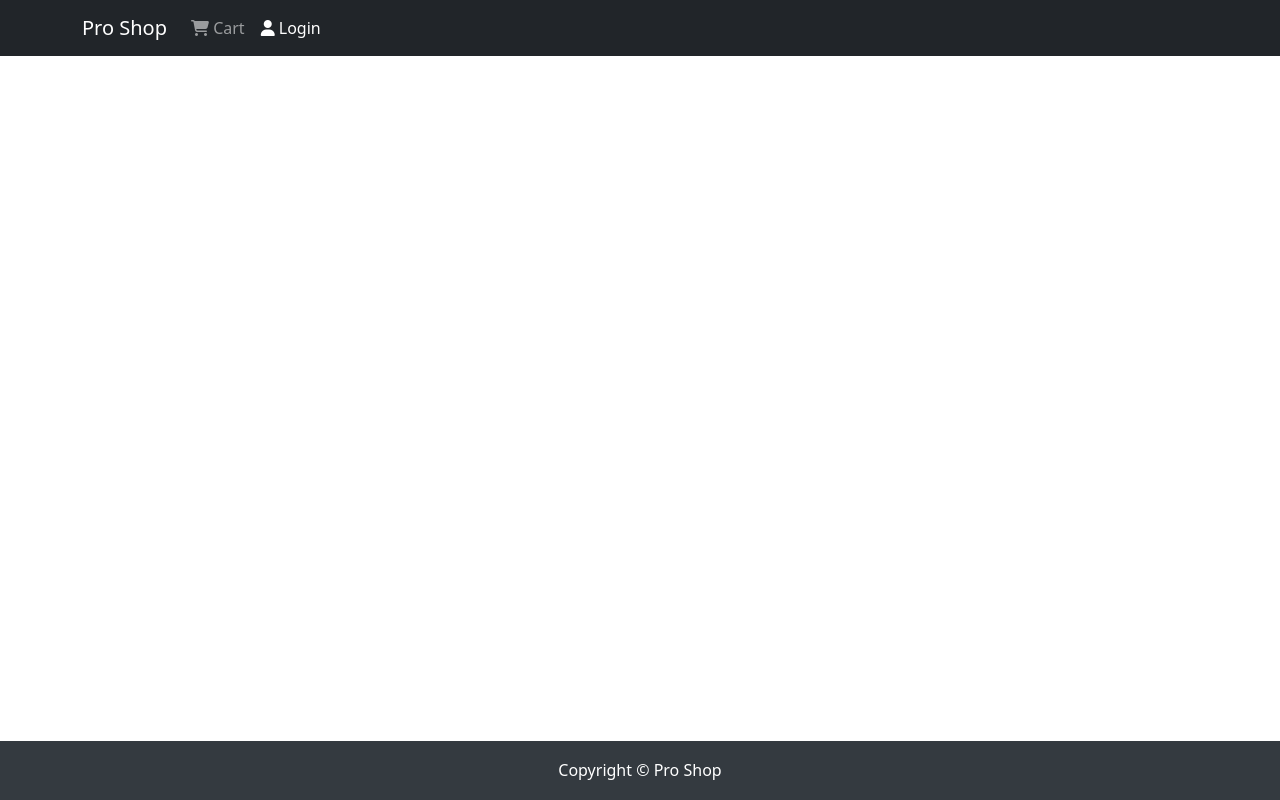
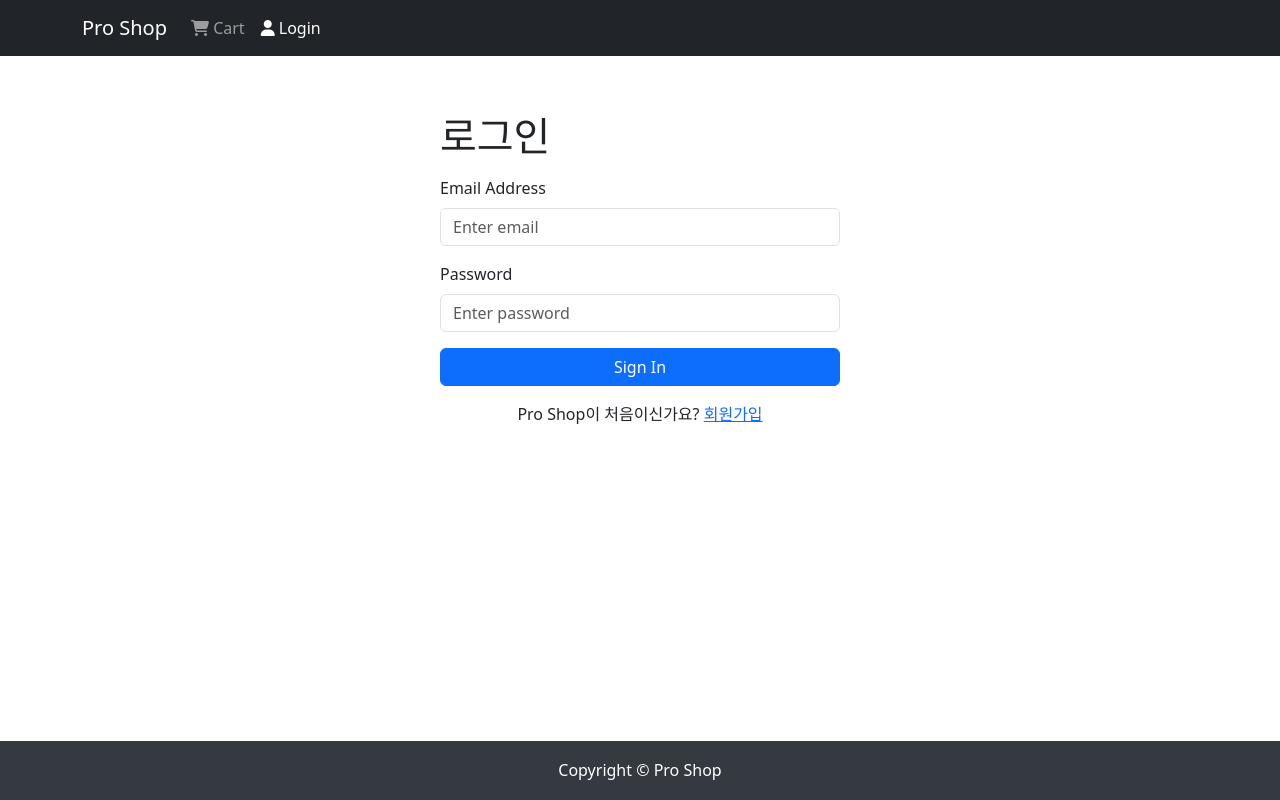
Before and after one commit to myjhye/e-commerce, a React (Create React App) app in the folder client/: page /login in a window 1280 px wide. Built offline with nearby package versions, Linux system fonts and the light colour scheme.

Commit message:
feat: Redux 활용한 로그인/로그아웃 기능 구현

```diff
--- a/client/src/App.js
+++ b/client/src/App.js
@@ -5,6 +5,7 @@ import Footer from './components/Footer';
 import Header from './components/Header';
 import HomeScreen from './screens/HomeScreen'
 import ProductScreen from './screens/ProductScreen';
+import LoginScreen from './screens/LoginScreen';
 
 function App() {
   return (
@@ -16,6 +17,7 @@ function App() {
             <Routes>
               <Route path='/' element={<HomeScreen />} />
               <Route path='/product/:id' element={<ProductScreen />} />
+              <Route path='/login' element={<LoginScreen />} />
             </Routes>
           </Container>
         </main>
--- /dev/null
+++ b/client/src/actions/userActions.js
@@ -0,0 +1,52 @@
+import axios from 'axios'
+import { USER_LOGIN_FAIL, USER_LOGIN_REQUEST, USER_LOGIN_SUCCESS, USER_LOGOUT } from "../constants/userConstants"
+
+
+// 로그인 액션
+export const login = (email, password) => async (dispatch) => {
+    try {
+        dispatch({
+            type: USER_LOGIN_REQUEST
+        })
+
+        const config = {
+            headers: {
+                'Content-type': 'application/json'
+            }
+        }
+
+        const { data } = await axios.post(
+            '/api/users/login/',
+            {
+                'username': email,
+                'password': password
+            },
+            config
+        )
+
+        dispatch({
+            type: USER_LOGIN_SUCCESS,
+            payload: data
+        })
+
+        // 로그인 성공 시 localStorage에 사용자 정보 저장
+        localStorage.setItem('userInfo', JSON.stringify(data))
+
+    }
+    catch (error) {
+        dispatch({
+            type: USER_LOGIN_FAIL,
+            payload: error.response && error.response.data.detail
+                ? error.response.data.detail
+                : error.message,
+        })
+    }
+}
+
+// 로그아웃 액션
+export const logout = () => (dispatch) => {
+    localStorage.removeItem('userInfo');
+    dispatch({
+        type: USER_LOGOUT
+    });
+};
--- a/client/src/components/Header.js
+++ b/client/src/components/Header.js
@@ -1,7 +1,19 @@
 import { Navbar, Nav, Container } from 'react-bootstrap';
 import { LinkContainer } from 'react-router-bootstrap';
+import { useDispatch, useSelector } from 'react-redux';
+import { logout } from '../actions/userActions';
 
 export default function Header() {
+
+    const dispatch = useDispatch();
+
+    const userLogin = useSelector(state => state.userLogin);
+    const { userInfo } = userLogin;
+
+    const logoutHandler = () => {
+        dispatch(logout());
+    };
+
     return (
         <header>
            <Navbar bg="dark" variant="dark" expand="lg" collapseOnSelect>
@@ -19,11 +31,24 @@ export default function Header() {
                                 </Nav.Link>
                             </LinkContainer>
 
+                            {userInfo ? (
+                                <>
+                                    <LinkContainer to="/profile">
+                                        <Nav.Link>
+                                            <i className="fas fa-user"></i> Profile
+                                        </Nav.Link>
+                                    </LinkContainer>
+                                    <Nav.Link onClick={logoutHandler}>
+                                        <i className="fas fa-sign-out-alt"></i> Logout
+                                    </Nav.Link>
+                                </>
+                            ) : (
                                 <LinkContainer to="/login">
                                     <Nav.Link>
                                         <i className="fas fa-user"></i> Login
                                     </Nav.Link>
                                 </LinkContainer>
+                            )}
                         </Nav>
                     </Navbar.Collapse>
                 </Container>
--- /dev/null
+++ b/client/src/constants/userConstants.js
@@ -0,0 +1,5 @@
+export const USER_LOGIN_REQUEST = 'USER_LOGIN_REQUEST'
+export const USER_LOGIN_SUCCESS = 'USER_LOGIN_SUCCESS'
+export const USER_LOGIN_FAIL = 'USER_LOGIN_FAIL'
+
+export const USER_LOGOUT = 'USER_LOGOUT'
--- /dev/null
+++ b/client/src/reducers/userReducers.js
@@ -0,0 +1,34 @@
+import {
+    USER_LOGIN_FAIL,
+    USER_LOGIN_REQUEST,
+    USER_LOGIN_SUCCESS,
+    USER_LOGOUT
+} from "../constants/userConstants"
+
+export const userLoginReducer = (state = {}, action) => {
+
+    switch (action.type) {
+        case USER_LOGIN_REQUEST:
+            return {
+                loading: true
+            }
+
+        case USER_LOGIN_SUCCESS:
+            return {
+                loading: false,
+                userInfo: action.payload
+            }
+
+        case USER_LOGIN_FAIL:
+            return {
+                loading: false,
+                error: action.payload
+            }
+
+        case USER_LOGOUT:
+            return {}
+
+        default:
+            return state
+    }
+}
--- /dev/null
+++ b/client/src/screens/LoginScreen.js
@@ -0,0 +1,77 @@
+import { useEffect, useState } from 'react';
+import { Form, Button, Row, Col } from 'react-bootstrap';
+import { Link, useNavigate } from 'react-router-dom';
+import { useDispatch, useSelector } from 'react-redux';
+import { login } from '../actions/userActions';
+
+export default function LoginScreen() {
+    const [email, setEmail] = useState('');
+    const [password, setPassword] = useState('');
+
+    const dispatch = useDispatch();
+    const navigate = useNavigate();
+
+    const userLogin = useSelector(state => state.userLogin);
+    const { loading, error, userInfo } = userLogin;
+
+    useEffect(() => {
+        // 이미 로그인된 사용자는 홈으로 리다이렉트
+        if (userInfo) {
+            navigate('/');
+        }
+    }, [navigate, userInfo]);
+
+    const submitHandler = (e) => {
+        e.preventDefault();
+        dispatch(login(email, password));
+    };
+
+    return (
+        <div style={{ maxWidth: '400px', margin: '0 auto', paddingTop: '40px' }}>
+            <h1>로그인</h1>
+
+            {error && (
+                <div className="alert alert-danger" role="alert">
+                    {error}
+                </div>
+            )}
+
+            <Form onSubmit={submitHandler}>
+                <Form.Group controlId='email' className='my-3'>
+                    <Form.Label>Email Address</Form.Label>
+                    <Form.Control
+                        type='email'
+                        placeholder='Enter email'
+                        value={email}
+                        onChange={(e) => setEmail(e.target.value)}
+                    />
+                </Form.Group>
+
+                <Form.Group controlId='password' className='my-3'>
+                    <Form.Label>Password</Form.Label>
+                    <Form.Control
+                        type='password'
+                        placeholder='Enter password'
+                        value={password}
+                        onChange={(e) => setPassword(e.target.value)}
+                    />
+                </Form.Group>
+
+                <Button
+                    type='submit'
+                    variant='primary'
+                    className='w-100'
+                    disabled={loading}
+                >
+                    {loading ? 'Sign In...' : 'Sign In'}
+                </Button>
+            </Form>
+
+            <Row className='py-3'>
+                <Col className='text-center'>
+                    Pro Shop이 처음이신가요? <Link to='/register'>회원가입</Link>
+                </Col>
+            </Row>
+        </div>
+    );
+}
--- a/client/src/store.js
+++ b/client/src/store.js
@@ -3,12 +3,24 @@ import { thunk } from 'redux-thunk'
 import { composeWithDevTools } from 'redux-devtools-extension'
 
 import { productDetailsReducer, productListReducer } from './reducers/productReducers'
+import { userLoginReducer } from './reducers/userReducers'
 
 const reducer = combineReducers({
     productList: productListReducer, // 상품 목록 조회
     productDetails: productDetailsReducer, // 상품 상세 조회
+
+    userLogin: userLoginReducer,
 })
-const initialState = {}
+
+const userInfoFromStorage = localStorage.getItem('userInfo')
+                                            ? JSON.parse(localStorage.getItem('userInfo'))
+                                            : null
+
+const initialState = {
+  userLogin: {
+    userInfo: userInfoFromStorage
+  },
+}
 
 const middleware = [thunk]
 
```
Lines whose indentation alone changed are shown as unchanged.
